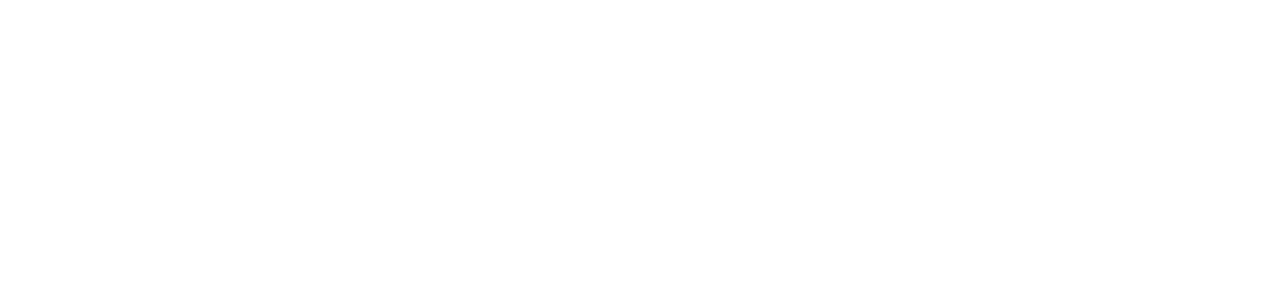
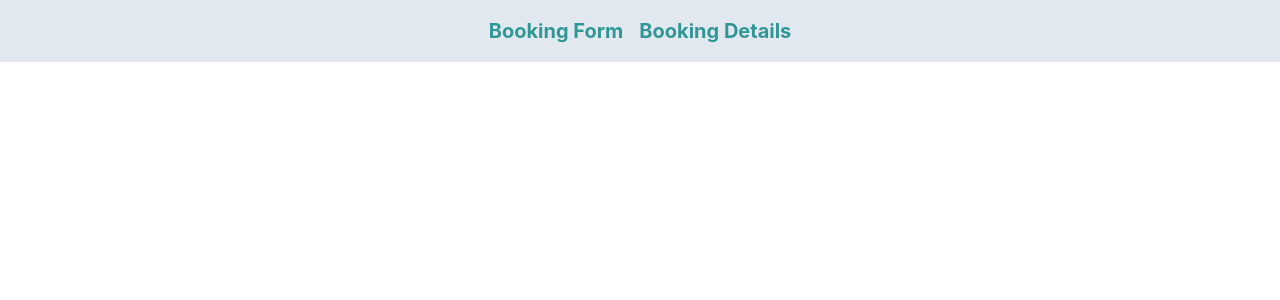
Before and after one commit to drishya-dobriyal/travel-booking, a React (Create React App) app in the folder frontend/: page /booking-details in a window 1280 px wide. Shown: the top 300 px of the page. Built offline with nearby package versions, Linux system fonts and the light colour scheme.

Commit message:
Adding Navigation to page

```diff
--- a/frontend/src/App.js
+++ b/frontend/src/App.js
@@ -1,10 +1,23 @@
+import React from "react";
+import { Route, BrowserRouter as Router, Routes } from "react-router-dom";
+
 import { Box, ChakraProvider } from "@chakra-ui/react";
 import "./App.css";
+import Navigation from "./components/Navigation";
 
 function App() {
   return (
     <ChakraProvider>
-      <Box></Box>
+      <Box>
+        <Router>
+          <Navigation />
+          <Routes>
+            <Route exact path="/"></Route>
+            <Route exact path="/booking-form"></Route>
+            <Route path="/booking-details"></Route>
+          </Routes>
+        </Router>
+      </Box>
     </ChakraProvider>
   );
 }
--- /dev/null
+++ b/frontend/src/components/Navigation.js
@@ -0,0 +1,37 @@
+import { List, ListItem, Link, Box } from "@chakra-ui/react";
+import { Link as RouterLink } from "react-router-dom";
+
+function Navigation() {
+  return (
+    <Box bg="gray.200" p={4}>
+      <List display="flex" justifyContent="center" alignItems="center">
+        <ListItem mx={2}>
+          <Link
+            as={RouterLink}
+            to="/booking-form"
+            color="teal.500"
+            fontWeight="bold"
+            fontSize="xl"
+            _hover={{ color: "teal.600" }}
+          >
+            Booking Form
+          </Link>
+        </ListItem>
+        <ListItem mx={2}>
+          <Link
+            as={RouterLink}
+            to="/booking-details"
+            color="teal.500"
+            fontWeight="bold"
+            fontSize="xl"
+            _hover={{ color: "teal.600" }}
+          >
+            Booking Details
+          </Link>
+        </ListItem>
+      </List>
+    </Box>
+  );
+}
+
+export default Navigation;
```
